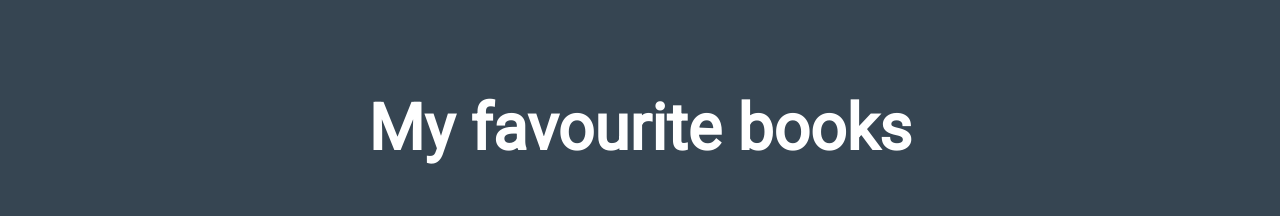
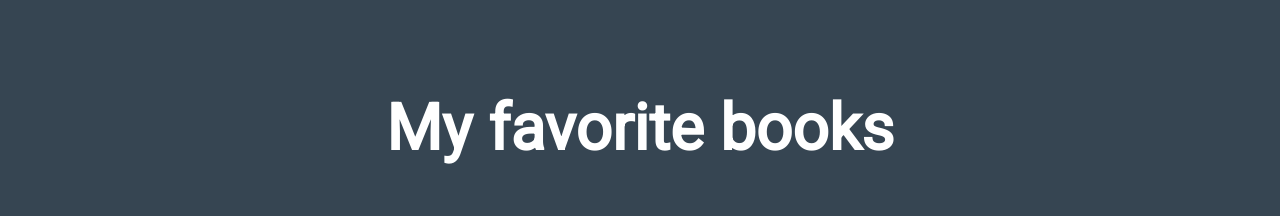
Before and after one commit to VictorDevCode21/Books-blog, a plain HTML site: page index.html in a window 1280 px wide. Shown: the top 216 px of the page. Drawn offline with Linux system fonts and the light colour scheme.

Commit message:
Update index.html
Update h1 and meta UTF-8 tag

```diff
--- a/index.html
+++ b/index.html
@@ -3,6 +3,7 @@
 <html>
 <head>
     <title>Victor's Blog</title>
+    <meta charset="UTF-8">
     <link rel="preconnect" href="https://fonts.googleapis.com">
     <link rel="preconnect" href="https://fonts.gstatic.com" crossorigin>
     <link href="https://fonts.googleapis.com/css2?family=Montserrat:wght@400;700&family=Roboto&display=swap" rel="stylesheet">
@@ -10,7 +11,7 @@
 </head>
 <body>
     <header id="titulo">
-        <h1>My favourite books</h1>
+        <h1>My favorite books</h1>
     </header>
 
     <section class="container">
```
